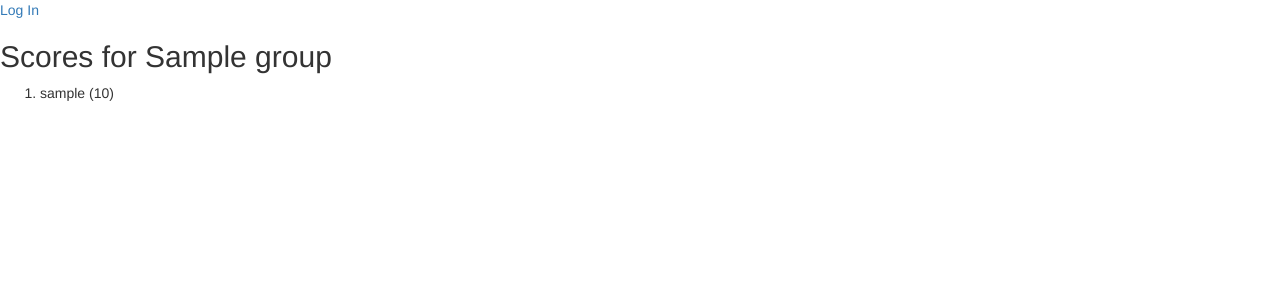
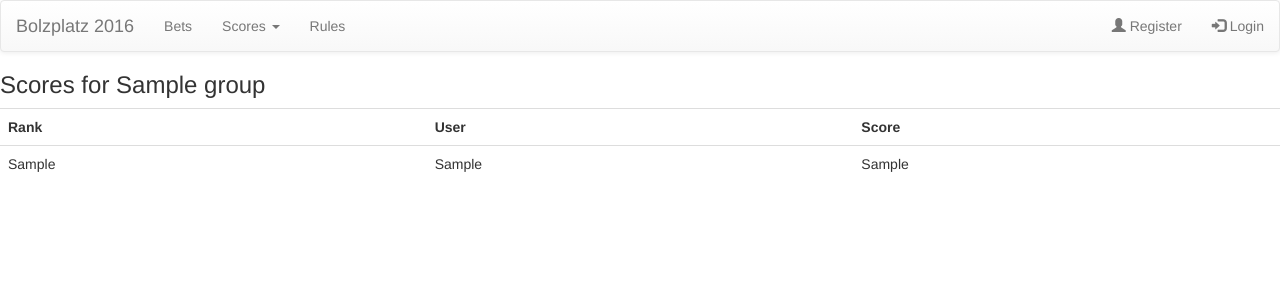
Before and after one commit to evonaut/bolzplatz, a Django app: template bolzplatz/scores/templates/scores/scores_home.html in a window 1280 px wide. Shown: the top 300 px of the page. Run offline with Django 3.2, Linux system fonts and the light colour scheme; the template is opened without the code that fills it: most values are stand-ins (such as "Sample title", 1, 10 or a date in 2020); some libraries are stand-ins or nearby versions.

Commit message:
Some layout work

```diff
--- a/bolzplatz/config/urls.py
+++ b/bolzplatz/config/urls.py
@@ -9,10 +9,7 @@ admin.site.site_header = 'Bolzplatz Admin'
 admin.site.site_title = 'Bolzplatz Site Admin'
 
 urlpatterns = [
-    # Examples:
-    # url(r'^$', 'bolzplatz.views.home', name='home'),
-    # url(r'^blog/', include('blog.urls')),
-
+    url(r'^', include(bets_urls), name='home'),
     url(r'^admin/', include(admin.site.urls)),
     url(r'^user/', include(users_urls, app_name='users', namespace='auth'),),
     url(r'^bets/', include(bets_urls, app_name='bets', namespace='bets'),),
--- a/bolzplatz/scores/templates/scores/scores_home.html
+++ b/bolzplatz/scores/templates/scores/scores_home.html
@@ -1,14 +1,15 @@
 {% extends parent_template|default:"scores/base_scores.html" %}
 
 {% block main %}
-<h2>Scores for {{ group }}</h2>
+<h3>Scores for {{ group }}</h3>
 
-<ol>
-{% for profile in profiles %}
-    <li>{{ profile.slug }} ({{ profile.score }})</li>
+<table class="table table-hover">
+<tr><th>Rank</th><th>User</th><th>Score</th></tr>
+{% for rank in ranking %}
+<tr><td>{{ rank.0 }}</td><td>{{ rank.1 }}</td><td>{{ rank.2 }}</td></tr>
 {% empty %}
-    <li><em>No scores available</em></li>
+    <tr><td colspan=3>No scores available</td></tr>
 {% endfor %}
-</ol>
+</table>
 
 {% endblock %}
--- a/bolzplatz/templates/base.html
+++ b/bolzplatz/templates/base.html
@@ -1,5 +1,5 @@
 <!DOCTYPE html>
-<html lang="de">
+<html>
 {% load i18n %}
 <head>
   <meta charset="utf-8">
@@ -8,21 +8,56 @@
   <title>{% block title %}{% trans "Welcome to the Bolzplatz!"%}{% endblock %}</title>
   <link rel="stylesheet" href="https://maxcdn.bootstrapcdn.com/bootstrap/3.3.6/css/bootstrap.min.css" integrity="sha384-1q8mTJOASx8j1Au+a5WDVnPi2lkFfwwEAa8hDDdjZlpLegxhjVME1fgjWPGmkzs7" crossorigin="anonymous">
   <link rel="stylesheet" href="https://maxcdn.bootstrapcdn.com/bootstrap/3.3.6/css/bootstrap-theme.min.css" integrity="sha384-fLW2N01lMqjakBkx3l/M9EahuwpSfeNvV63J5ezn3uZzapT0u7EYsXMjQV+0En5r" crossorigin="anonymous">
-
+  <script src="https://maxcdn.bootstrapcdn.com/bootstrap/3.3.6/js/bootstrap.min.js" integrity="sha384-0mSbJDEHialfmuBBQP6A4Qrprq5OVfW37PRR3j5ELqxss1yVqOtnepnHVP9aJ7xS" crossorigin="anonymous"></script>
+  <style type="text/css">
+    #login{
+        cursor: pointer;
+    }
+  </style>
 </head>
 
 <body role="document">
-<p>
-    {% if user.is_authenticated %}
-        <a href="{% url 'auth:logout' %}?next={{ request.path }}">Log Out</a>
-    {% else %}
-        <a href="{% url 'auth:login' %}?next={{ request.path }}">Log In</a>
-    {% endif %}
-</p>
+
+<nav class="navbar navbar-default">
+  <div class="container-fluid">
+    <div class="navbar-header">
+    <a class="navbar-brand" href="#">Bolzplatz 2016</a>
+    </div>
+    <ul class="nav navbar-nav">
+      <li><a href="{% url 'bets:bets_home' %}">Bets</a></li>
+      {% if active_groups %}
+      <li class="dropdown">
+             <a class="dropdown-toggle" data-toggle="dropdown" href="#">Scores
+           <span class="caret"></span></a>
+           <ul class="dropdown-menu">
+           {% for bet_group in active_groups %}
+             <li><a href="{% url 'scores:scores_home' bet_group %}">{{ bet_group }}</a></li>
+           {% endfor %}
+             <li class="divider"></li>
+             <li><a href="{% url 'scores:scores_home' %}">All Groups</a></li>
+           </ul>
+         </li>
+      {% else %}
+      <li><a href="{% url 'scores:scores_home' %}">Scores</a></li>
+      {% endif %}
+      <li><a href="#">Rules</a></li>
+    </ul>
+      <ul class="nav navbar-nav navbar-right">
+        {% if user.is_authenticated %}
+        <li id="login"><a href="{% url 'auth:logout' %}?next={{ request.path }}"><span class="glyphicon glyphicon-log-out"></span> Logout</a></li>
+        {% else %}
+        <li><a href="{% url 'auth:create' %}"><span class="glyphicon glyphicon-user"></span> Register</a></li>
+        <li id="login"><a href="{% url 'auth:login' %}?next={{ request.path }}"><span class="glyphicon glyphicon-log-in"></span> Login</a></li>
+        {% endif %}
+      </ul>
+  </div>
+</nav>
+
 {% block main %}
 {% endblock %}
+<script src="https://ajax.googleapis.com/ajax/libs/jquery/1.12.2/jquery.min.js"></script>
+ <script src="https://maxcdn.bootstrapcdn.com/bootstrap/3.3.6/js/bootstrap.min.js" integrity="sha384-0mSbJDEHialfmuBBQP6A4Qrprq5OVfW37PRR3j5ELqxss1yVqOtnepnHVP9aJ7xS" crossorigin="anonymous"></script>
+
 </body>
 
 </html>
-
-<script src="https://maxcdn.bootstrapcdn.com/bootstrap/3.3.6/js/bootstrap.min.js" integrity="sha384-0mSbJDEHialfmuBBQP6A4Qrprq5OVfW37PRR3j5ELqxss1yVqOtnepnHVP9aJ7xS" crossorigin="anonymous"></script>
```
Also changed, not shown: bolzplatz/scores/views.py (+25 -2 lines).
